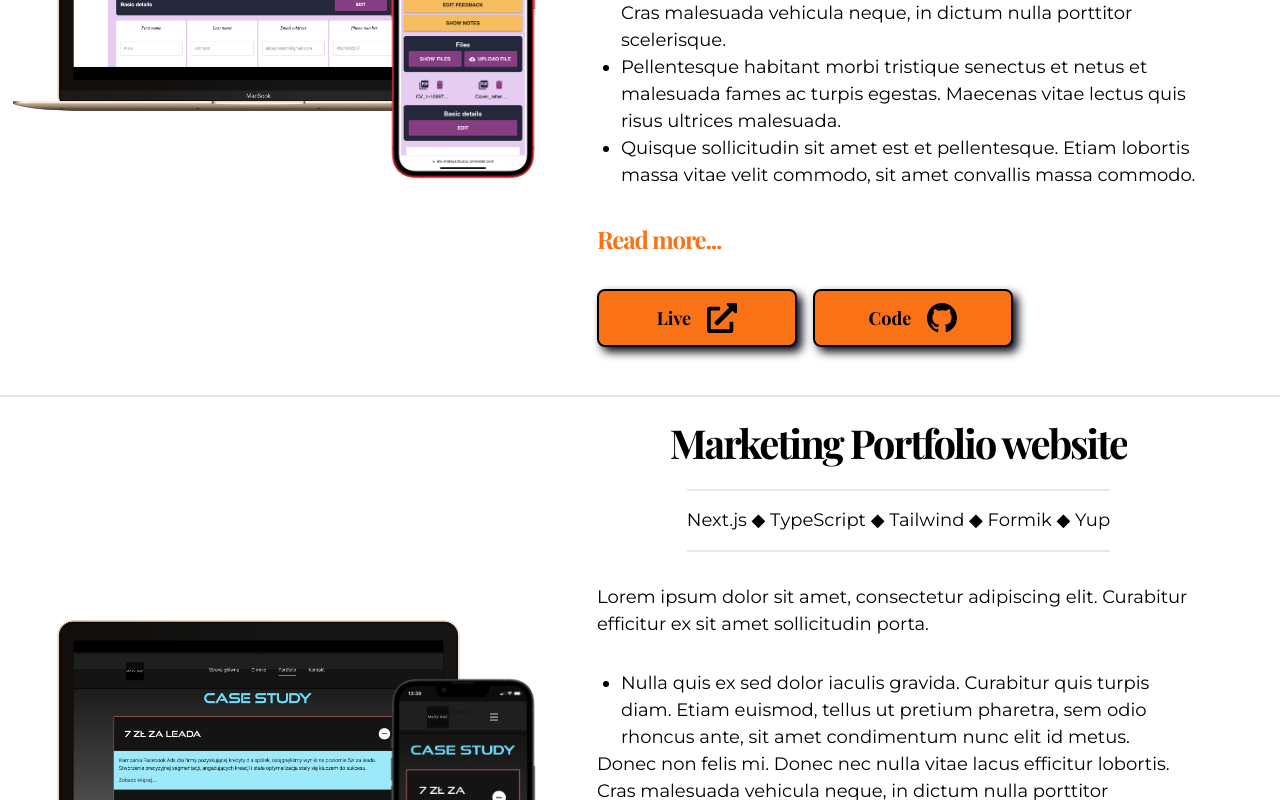
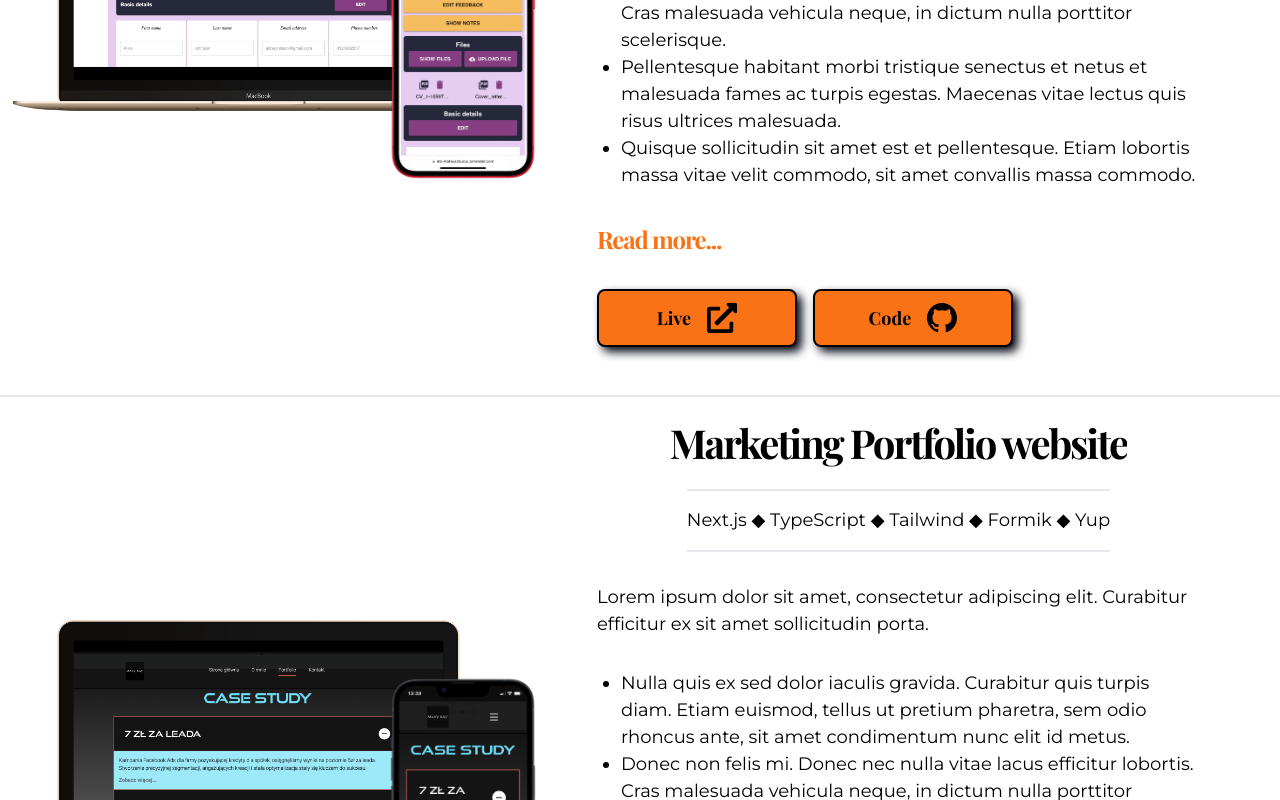
Before and after one commit to MateuszKuruc/developer-portfolio, a Next.js app in the folder developer-portfolio-site/: page / in a window 1280 px wide. Shown: the part 2000-2800 px from the top of the page. Built offline with nearby package versions, Linux system fonts and the light colour scheme; a web font is replaced by a local one.

Commit message:
fix animations

```diff
--- a/developer-portfolio-site/src/app/components/animation-components/Reveal.tsx
+++ b/developer-portfolio-site/src/app/components/animation-components/Reveal.tsx
@@ -39,7 +39,7 @@ const Reveal = ({ children }: RevealProps) => {
         initial="hidden"
         animate={slideControls}
         transition={{ duration: 0.5, ease: "easeInOut", delay: 0.15 }}
-        className="absolute top-0 bottom-0 left-0 right-0 bg-orange-500"
+        className="absolute top-0 bottom-0 left-0 right-0"
       />
     </div>
   );
--- a/developer-portfolio-site/src/app/components/landing-page-components/About.tsx
+++ b/developer-portfolio-site/src/app/components/landing-page-components/About.tsx
@@ -38,14 +38,13 @@ const About = () => {
               ac, mattis quis augue.
             </p>
           </Reveal>
+
           <div className="flex flex-col md:flex-row gap-4 items-center justify-left pt-12">
             <a target="_blank" href={process.env.GITHUB_LINK}>
-
               <button className="btn-about">
                 <p className="bold-18">Github</p>
                 <BsGithub size={30} />
               </button>
-
             </a>
 
             <a target="_blank" href={process.env.LINKEDIN_LINK}>
@@ -58,7 +57,6 @@ const About = () => {
         </div>
         <div className="shadow-image">
           <Reveal>
-
             <Image
               src="/mateusz_kuruc.jpeg"
               alt="author photo"
--- a/developer-portfolio-site/src/app/components/landing-page-components/Projects.tsx
+++ b/developer-portfolio-site/src/app/components/landing-page-components/Projects.tsx
@@ -63,6 +63,7 @@ const Projects = () => {
                   porttitor scelerisque.
                 </li>
               </Reveal>
+
               <Reveal>
                 <li className="ml-6">
                   Pellentesque habitant morbi tristique senectus et netus et
@@ -121,14 +122,12 @@ const Projects = () => {
 
         <div className="padding-container flex flex-col justify-center items-center">
           <Reveal>
-
             <h2 className="bold-40 text-center py-0 pb-4 md:py-4">
               Marketing Portfolio website
             </h2>
           </Reveal>
           {/* <p className="regular-18 border-t-2 border-b-2 py-4 w-[auto] md:w-[700px] text-center"> */}
           <Reveal>
-
             <p className="regular-18 border-t-2 border-b-2 py-4 max-w-[700px]">
               Next.js ◆ TypeScript ◆ Tailwind ◆ Formik ◆ Yup
             </p>
@@ -136,15 +135,13 @@ const Projects = () => {
 
           <div className="max-w-[700px]">
             <Reveal>
-
               <p className="regular-18 py-8">
-              Lorem ipsum dolor sit amet, consectetur adipiscing elit. Curabitur
-              efficitur ex sit amet sollicitudin porta.
+                Lorem ipsum dolor sit amet, consectetur adipiscing elit.
+                Curabitur efficitur ex sit amet sollicitudin porta.
               </p>
             </Reveal>
             <ul className="list-disc regular-18 p-2 md:p-0">
               <Reveal>
-
                 <li className="ml-6">
                   Nulla quis ex sed dolor iaculis gravida. Curabitur quis turpis
                   diam. Etiam euismod, tellus ut pretium pharetra, sem odio
@@ -152,15 +149,13 @@ const Projects = () => {
                 </li>
               </Reveal>
               <Reveal>
-
-              <li ml-6>
+                <li className="ml-6">
                   Donec non felis mi. Donec nec nulla vitae lacus efficitur
                   lobortis. Cras malesuada vehicula neque, in dictum nulla
                   porttitor scelerisque.
                 </li>
               </Reveal>
               <Reveal>
-
                 <li className="ml-6">
                   Pellentesque habitant morbi tristique senectus et netus et
                   malesuada fames ac turpis egestas. Maecenas vitae lectus quis
@@ -168,7 +163,6 @@ const Projects = () => {
                 </li>
               </Reveal>
               <Reveal>
-
                 <li className="ml-6">
                   Quisque sollicitudin sit amet est et pellentesque. Etiam
                   lobortis massa vitae velit commodo, sit amet convallis massa
```
Lines whose indentation alone changed are shown as unchanged.
